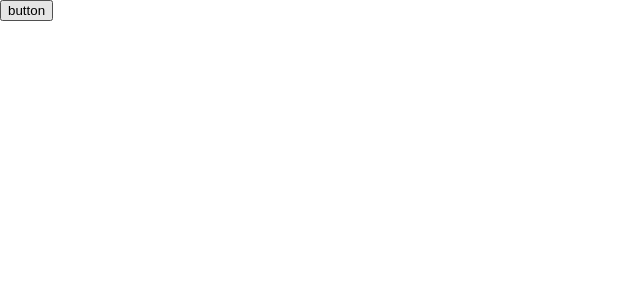
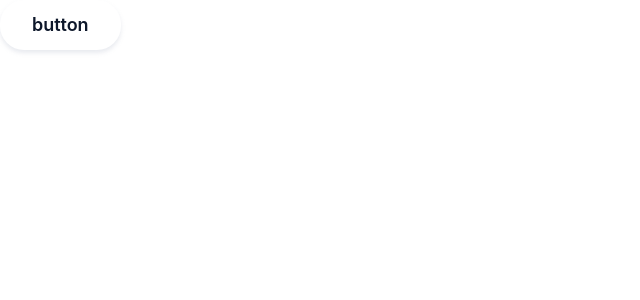
Before and after one commit to renzocabarios/simple-todo, a React (Vite) app: page / in a window 1280 px wide. Shown: the top 300 px of the page, without its empty margins (0-640 px from the left). Built offline with nearby package versions, Linux system fonts and the light colour scheme.

Commit message:
Add css style to button component

```diff
--- a/src/components/Button/Button.module.css
+++ b/src/components/Button/Button.module.css
@@ -0,0 +1,36 @@
+
+/* CSS */
+.button {
+    background-color: #fff;
+    border: 0 solid #e2e8f0;
+    border-radius: 1.5rem;
+    box-sizing: border-box;
+    color: #0d172a;
+    cursor: pointer;
+    display: inline-block;
+    font-family: "Basier circle", -apple-system, system-ui, "Segoe UI", Roboto, "Helvetica Neue", Arial, "Noto Sans", sans-serif, "Apple Color Emoji", "Segoe UI Emoji", "Segoe UI Symbol", "Noto Color Emoji";
+    font-size: 1.1rem;
+    font-weight: 600;
+    line-height: 1;
+    padding: 1rem 1.6rem;
+    text-align: center;
+    text-decoration: none #0d172a solid;
+    text-decoration-thickness: auto;
+    transition: all .1s cubic-bezier(.4, 0, .2, 1);
+    box-shadow: 0px 3px 4px rgba(166, 175, 195, 0.25);
+    user-select: none;
+    -webkit-user-select: none;
+    touch-action: manipulation;
+}
+
+.button:hover {
+    background-color: #1e293b;
+    color: #fff;
+}
+
+@media (min-width: 768px) {
+    .button {
+        font-size: 1.125rem;
+        padding: 1rem 2rem;
+    }
+}
```
